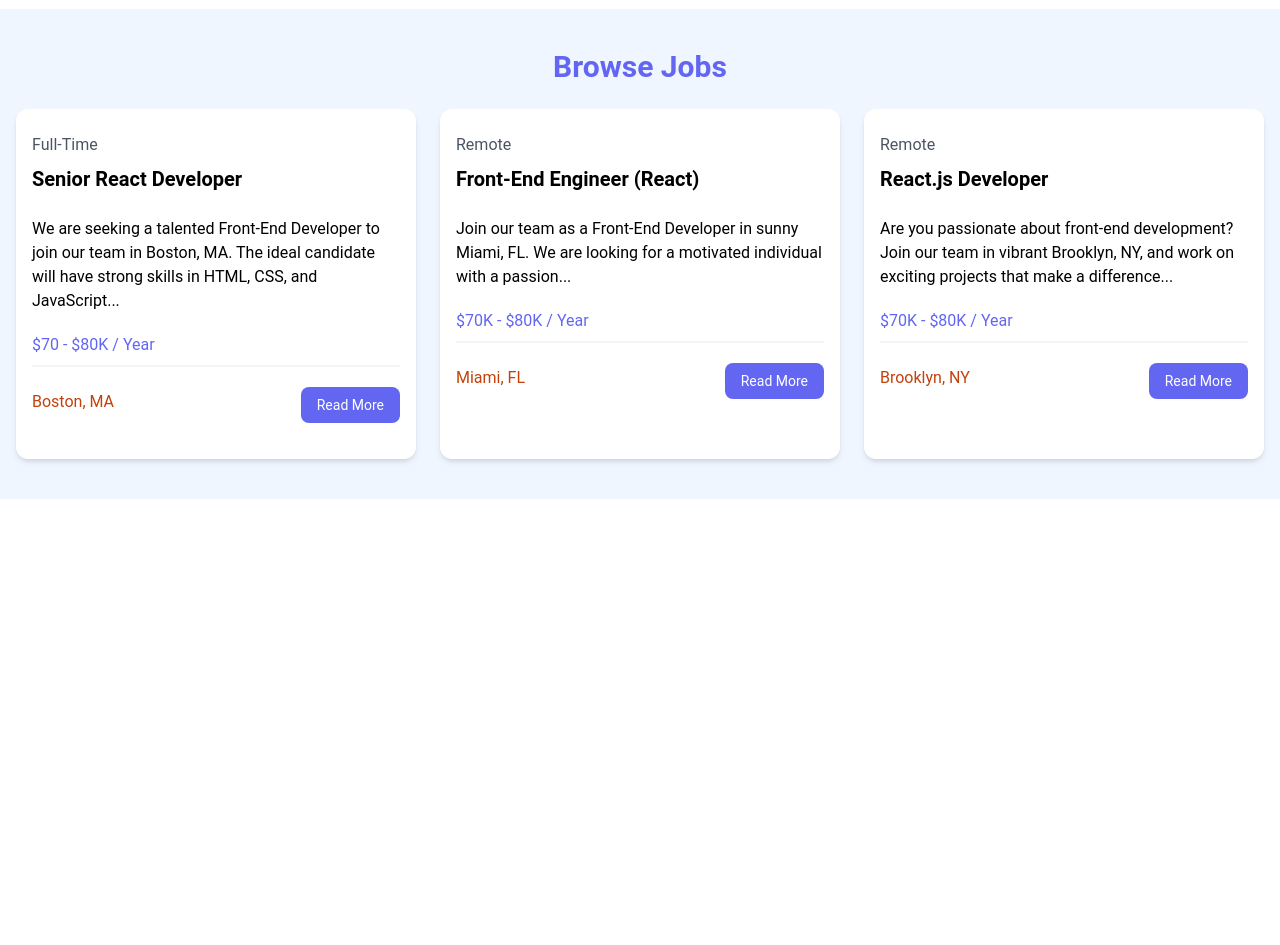
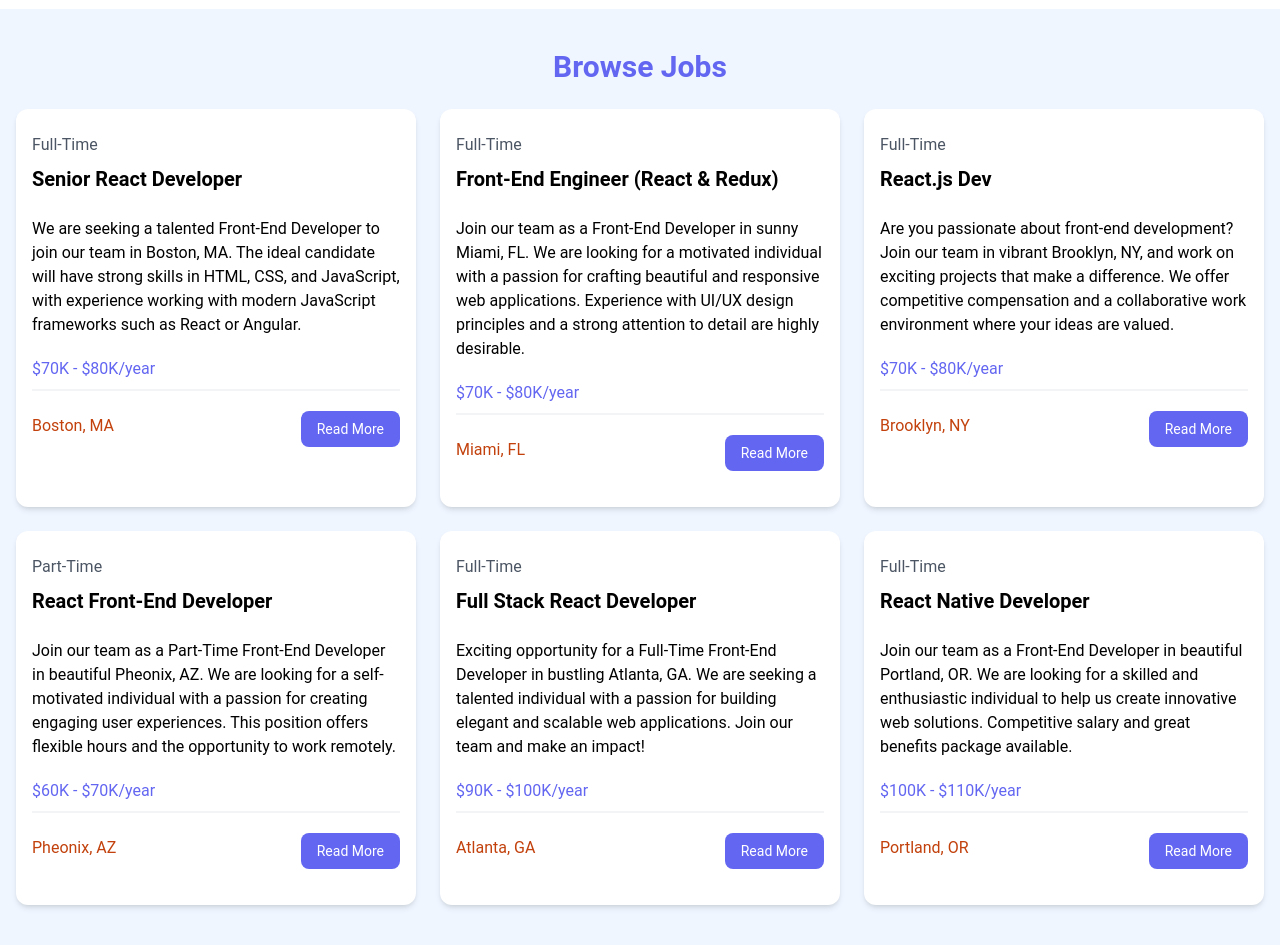
Before and after one commit to MbusyaNgesa/ReactCrash, a React (Vite) app: page / in a window 1280 px wide. Shown: the part 600-1545 px from the top of the page. Before the commit the page ends 1099 px from the top, so only its background shows below. Built offline with nearby package versions, Linux system fonts and the light colour scheme.

Commit message:
Lists by using map

```diff
--- /dev/null
+++ b/src/components/JobListing.jsx
@@ -0,0 +1,33 @@
+const JobListing = ({ job }) => {
+  return (
+    <div className="bg-white rounded-xl shadow-md relative">
+      <div className="p-4">
+        <div className="mb-6">
+          <div className="text-gray-600 my-2">{job.type}</div>
+          <h3 className="text-xl font-bold">{job.title}</h3>
+        </div>
+
+        <div className="mb-5">{job.description}</div>
+
+        <h3 className="text-indigo-500 mb-2">{job.salary}/year</h3>
+
+        <div className="border border-gray-100 mb-5"></div>
+
+        <div className="flex flex-col lg:flex-row justify-between mb-4">
+          <div className="text-orange-700 mb-3">
+            <i className="fa-solid fa-location-dot text-lg"></i>
+            {job.location}
+          </div>
+          <a
+            href={`/job/${job.id}`}
+            className="h-[36px] bg-indigo-500 hover:bg-indigo-600 text-white px-4 py-2 rounded-lg text-center text-sm"
+          >
+            Read More
+          </a>
+        </div>
+      </div>
+    </div>
+  );
+};
+
+export default JobListing;
--- a/src/components/JobListings.jsx
+++ b/src/components/JobListings.jsx
@@ -1,4 +1,5 @@
 import jobs from "../jobs.json";
+import JobListing from "./JobListing";
 
 const JobListings = () => {
   console.log(jobs);
@@ -10,103 +11,9 @@ const JobListings = () => {
           Browse Jobs
         </h2>
         <div className="grid grid-cols-1 md:grid-cols-3 gap-6">
-          {/* <!-- Job Listing 1 --> */}
-          <div className="bg-white rounded-xl shadow-md relative">
-            <div className="p-4">
-              <div className="mb-6">
-                <div className="text-gray-600 my-2">Full-Time</div>
-                <h3 className="text-xl font-bold">Senior React Developer</h3>
-              </div>
-
-              <div className="mb-5">
-                We are seeking a talented Front-End Developer to join our team
-                in Boston, MA. The ideal candidate will have strong skills in
-                HTML, CSS, and JavaScript...
-              </div>
-
-              <h3 className="text-indigo-500 mb-2">$70 - $80K / Year</h3>
-
-              <div className="border border-gray-100 mb-5"></div>
-
-              <div className="flex flex-col lg:flex-row justify-between mb-4">
-                <div className="text-orange-700 mb-3">
-                  <i className="fa-solid fa-location-dot text-lg"></i>
-                  Boston, MA
-                </div>
-                <a
-                  href="job.html"
-                  className="h-[36px] bg-indigo-500 hover:bg-indigo-600 text-white px-4 py-2 rounded-lg text-center text-sm"
-                >
-                  Read More
-                </a>
-              </div>
-            </div>
-          </div>
-          {/* <!-- Job Listing 2 --> */}
-          <div className="bg-white rounded-xl shadow-md relative">
-            <div className="p-4">
-              <div className="mb-6">
-                <div className="text-gray-600 my-2">Remote</div>
-                <h3 className="text-xl font-bold">
-                  Front-End Engineer (React)
-                </h3>
-              </div>
-
-              <div className="mb-5">
-                Join our team as a Front-End Developer in sunny Miami, FL. We
-                are looking for a motivated individual with a passion...
-              </div>
-
-              <h3 className="text-indigo-500 mb-2">$70K - $80K / Year</h3>
-
-              <div className="border border-gray-100 mb-5"></div>
-
-              <div className="flex flex-col lg:flex-row justify-between mb-4">
-                <div className="text-orange-700 mb-3">
-                  <i className="fa-solid fa-location-dot text-lg"></i>
-                  Miami, FL
-                </div>
-                <a
-                  href="job.html"
-                  className="h-[36px] bg-indigo-500 hover:bg-indigo-600 text-white px-4 py-2 rounded-lg text-center text-sm"
-                >
-                  Read More
-                </a>
-              </div>
-            </div>
-          </div>
-          {/* <!-- Job Listing 3 --> */}
-          <div className="bg-white rounded-xl shadow-md relative">
-            <div className="p-4">
-              <div className="mb-6">
-                <div className="text-gray-600 my-2">Remote</div>
-                <h3 className="text-xl font-bold">React.js Developer</h3>
-              </div>
-
-              <div className="mb-5">
-                Are you passionate about front-end development? Join our team in
-                vibrant Brooklyn, NY, and work on exciting projects that make a
-                difference...
-              </div>
-
-              <h3 className="text-indigo-500 mb-2">$70K - $80K / Year</h3>
-
-              <div className="border border-gray-100 mb-5"></div>
-
-              <div className="flex flex-col lg:flex-row justify-between mb-4">
-                <div className="text-orange-700 mb-3">
-                  <i className="fa-solid fa-location-dot text-lg"></i>
-                  Brooklyn, NY
-                </div>
-                <a
-                  href="job.html"
-                  className="h-[36px] bg-indigo-500 hover:bg-indigo-600 text-white px-4 py-2 rounded-lg text-center text-sm"
-                >
-                  Read More
-                </a>
-              </div>
-            </div>
-          </div>
+          {jobs.map((job) => (
+            <JobListing key={job.id} job={job} />
+          ))}
         </div>
       </div>
     </section>
```
